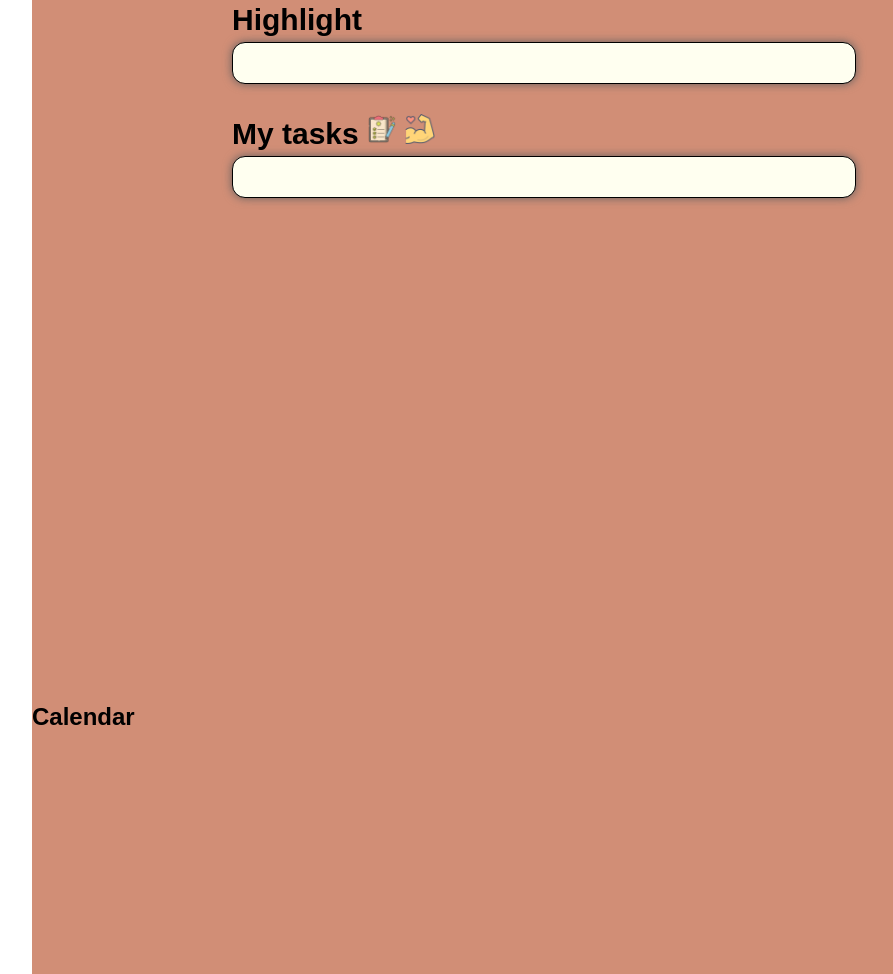
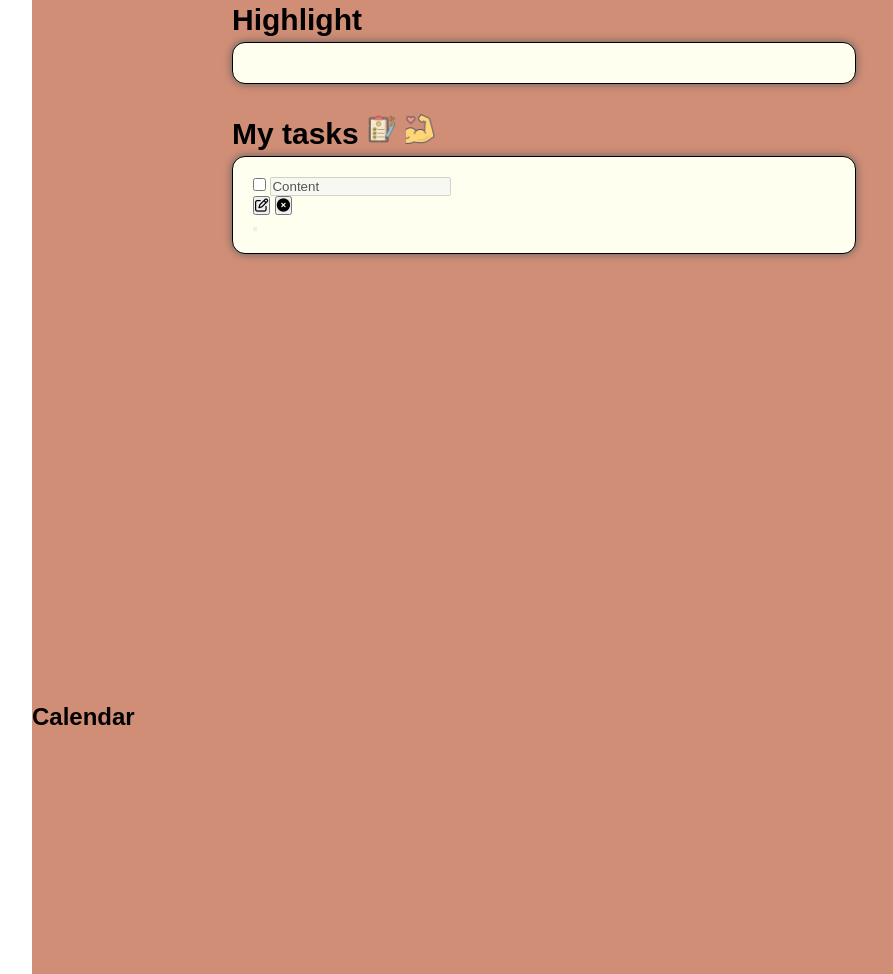
Before and after one commit to henry122000/to-do-app-henryd, a plain HTML site: page index.html in a window 1280 px wide. Shown: the part 897-1871 px from the top of the page, without its empty margins (224-1117 px from the left). Drawn offline with Linux system fonts and the light colour scheme; a web font is replaced by a local one.

Commit message:
add edit button

```diff
--- a/index.html
+++ b/index.html
@@ -41,7 +41,18 @@
                     <div class="tasks">
                         <h1>My tasks <img src="pics/toDo_icon.png"> <img src="pics/muscle_icon.png"></h1>
                         <div class="tasks-items">
-
+                            <div class="item">
+                                <input type="checkbox" />
+                                <input
+                                    type="text"
+                                    value="Content"
+                                    disabled />
+                                <div class="actions">
+                                    <button><i class="fa-regular fa-pen-to-square"></i></button>
+                                    <button><i class="fa-solid fa-circle-xmark"></i></button>
+                                </div>
+                            </div>
+                            <button id="add"></button>
                         </div>
                     </div>
                 </div>
```
